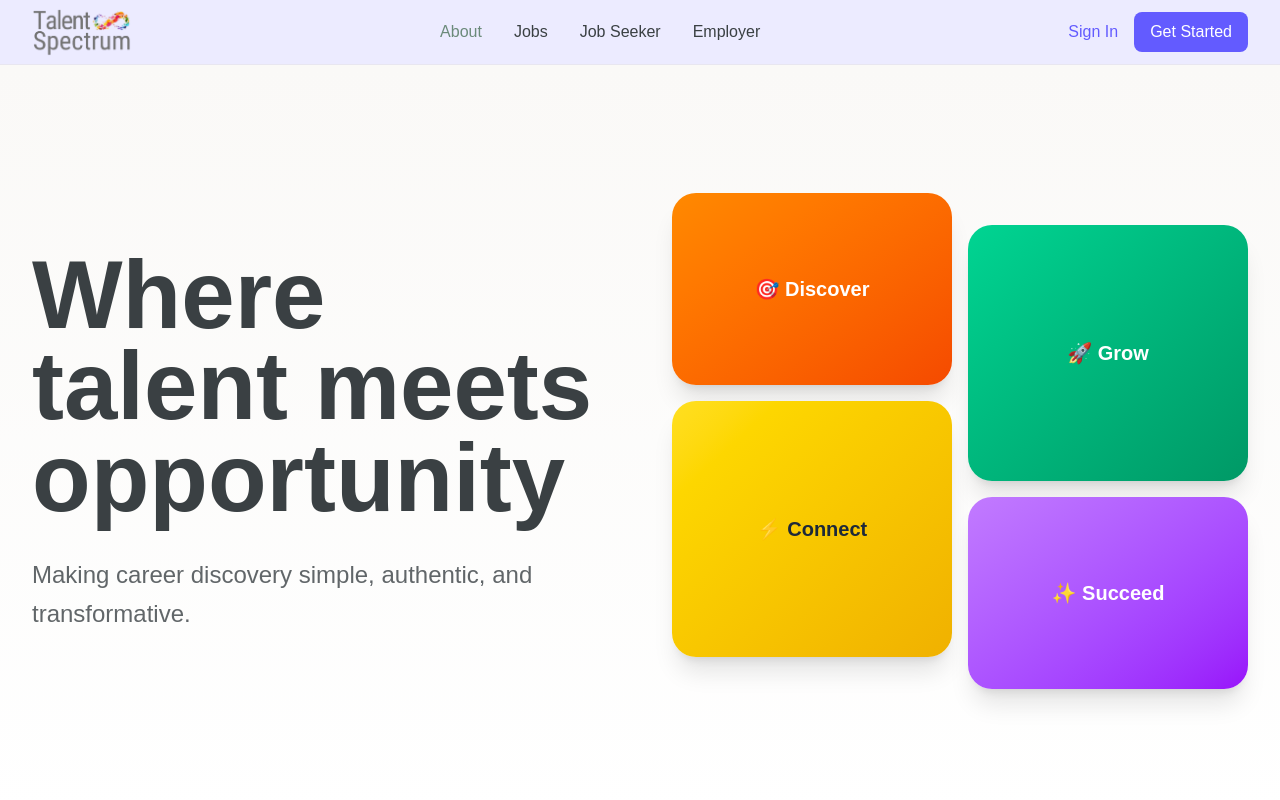
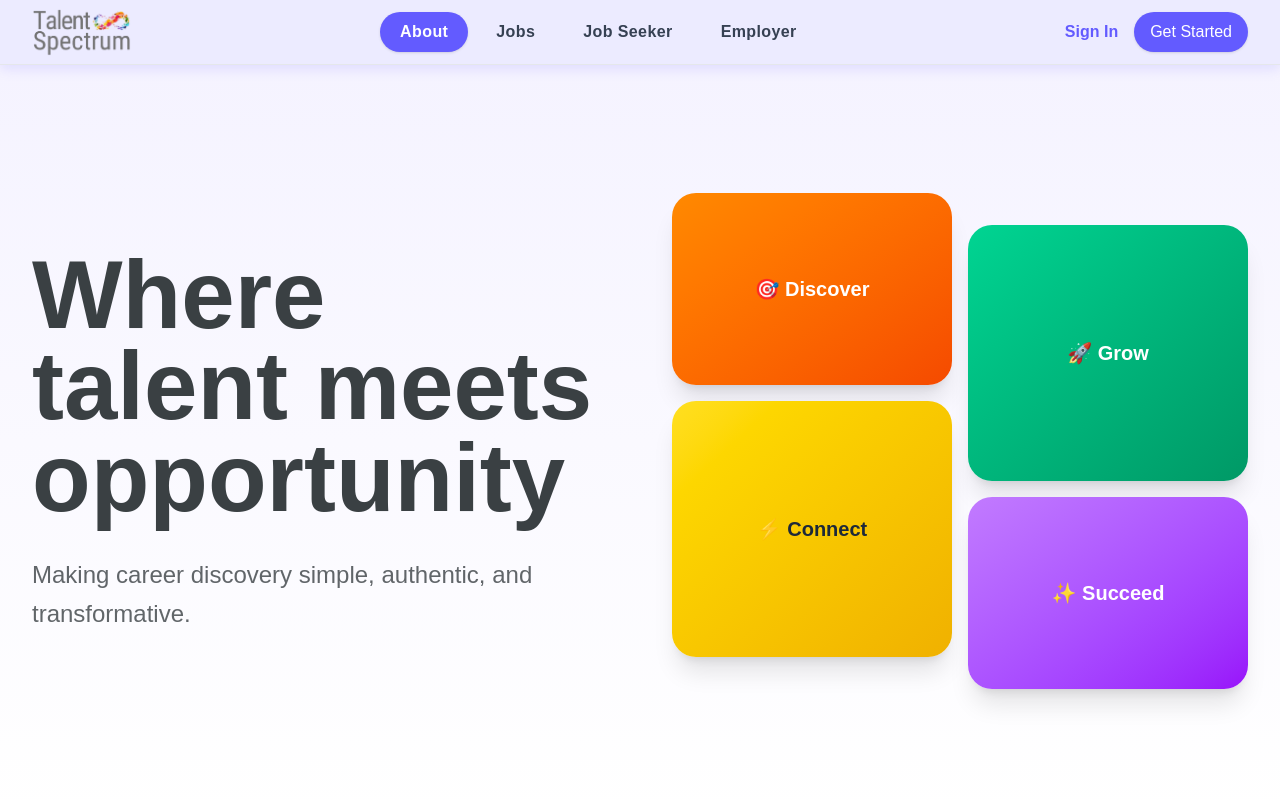
Before and after one commit to y6anting/TalentSpectrum, a Next.js app in the folder talent-spectrum-app/: page /about in a window 1280 px wide. Shown: the top 800 px of the page. Built offline with nearby package versions, Linux system fonts and the light colour scheme.

Commit message:
Standardize about, homepage and login page

```diff
--- a/talent-spectrum-app/src/app/about/page.tsx
+++ b/talent-spectrum-app/src/app/about/page.tsx
@@ -6,7 +6,7 @@ export default function AboutPage() {
   return (
     <div className="min-h-screen bg-white">
       {/* Section 1: Our Story - Hero with Image Grid */}
-      <section className="py-32 px-4 sm:px-6 lg:px-8 bg-gradient-to-b from-[#faf9f7] to-white">
+      <section className="py-32 px-4 sm:px-6 lg:px-8 bg-gradient-to-b from-violet-50 to-background">
         <div className="max-w-7xl mx-auto">
           <div className="grid lg:grid-cols-2 gap-16 items-center">
             <div>
--- a/talent-spectrum-app/src/app/components/header.tsx
+++ b/talent-spectrum-app/src/app/components/header.tsx
@@ -18,19 +18,24 @@ export default function Header({ setCurrentPage }: HeaderProps) {
     { href: "/about", label: "About" },
     { href: "/jobListing", label: "Jobs" },
     // { href: "/JobCoach", label: "Job Coach" },
-    { href: "/JobSeeker", label: "Job Seeker" },
+    { href: "/candidate-dashboard", label: "Job Seeker" },
     // { href: "/contact", label: "Contact" },
-    {href: "Employer", label: "Employer"}
+    {href: "/employer-dashboard", label: "Employer"}
   ];
 
   const isActive = (path: string) => pathname === path;
 
   return (
-    <header className="w-full bg-[#ecebff] backdrop-blur-md border-b border-[#e8e6f0] sticky top-0 z-100">
+    <header className="w-full sticky top-0 z-50 bg-[#e8e7ff]/80 backdrop-blur-lg border-b border-gray-200 shadow-[0_4px_12px_rgba(99,91,255,0.15)]">
+
       <div className="max-w-7xl mx-auto px-4 sm:px-6 lg:px-8">
         <div className="flex justify-between items-center h-16">
           {/* Logo */}
-          <Link href="/" className="flex items-center gap-2" onClick={() => setCurrentPage?.("home")}>
+          <Link
+            href="/"
+            onClick={() => setCurrentPage?.("home")}
+            className="flex items-center gap-2"
+          >
             <Image
               src="/TalentSpectrumLogo.png"
               alt="Talent Spectrum Logo"
@@ -41,17 +46,16 @@ export default function Header({ setCurrentPage }: HeaderProps) {
           </Link>
 
           {/* Desktop Navigation */}
-          <nav className="hidden md:flex items-center space-x-8">
+          <nav className="hidden md:flex items-center space-x-2">
             {navItems.map((item) => (
               <Link
                 key={item.href}
                 href={item.href}
-                className={`transition-colors ${
+                className={`px-5 py-2 rounded-full font-semibold tracking-wide transition-all duration-200 ${
                   isActive(item.href)
-                    ? "text-[#6b8a7a] font-medium"
-                    : "text-[#3a4043] hover:text-[#827CFF]"
+                    ? "bg-[#635bff] text-white shadow hover:bg-[#524aff]"
+                    : "hover:text-[#635bff] text-gray-700  hover:bg-violet-100/70"
                 }`}
-                // onClick={() => setCurrentPage?.(item.page)}
               >
                 {item.label}
               </Link>
@@ -62,71 +66,61 @@ export default function Header({ setCurrentPage }: HeaderProps) {
           <div className="hidden md:flex items-center space-x-4">
             <Link
               href="/login"
-              className="text-[#635bff] hover:text-[#827CFF] font-medium transition-colors"
               onClick={() => setCurrentPage?.("login")}
+              className="text-[#635bff] hover:text-[#524aff] font-semibold transition-all duration-200"
             >
               Sign In
             </Link>
             <Link
               href="/role-selection"
-              className="bg-[#635bff] hover:bg-[#827CFF] text-white px-4 py-2 rounded-lg font-medium transition-colors"
               onClick={() => setCurrentPage?.("role-selection")}
+              className="bg-[#635bff] hover:bg-[#524aff] text-white px-4 py-2 rounded-full font-medium shadow-sm transition-all duration-200"
             >
               Get Started
             </Link>
           </div>
 
           {/* Mobile Menu Button */}
-          <div className="md:hidden">
-            <button
-              onClick={() => setIsMobileMenuOpen(!isMobileMenuOpen)}
-              className="text-[#3a4043] hover:text-[#6b8a7a] p-2"
-              aria-label="Toggle mobile menu"
-            >
-              {isMobileMenuOpen ? <X className="w-6 h-6" /> : <Menu className="w-6 h-6" />}
-            </button>
-          </div>
+          <button
+            onClick={() => setIsMobileMenuOpen((prev) => !prev)}
+            className="md:hidden text-gray-700 hover:text-[#635bff] p-2"
+            aria-label="Toggle mobile menu"
+            aria-expanded={isMobileMenuOpen}
+          >
+            {isMobileMenuOpen ? <X className="w-6 h-6" /> : <Menu className="w-6 h-6" />}
+          </button>
         </div>
 
         {/* Mobile Menu */}
         {isMobileMenuOpen && (
-          <div className="md:hidden py-4 border-t border-[#e8e6f0] bg-white/95 backdrop-blur-md">
-            <nav className="flex flex-col space-y-3">
+          <div className="md:hidden mt-2 border-t border-violet-100 bg-white/70 backdrop-blur-xl rounded-lg shadow-md">
+            <nav className="flex flex-col space-y-2 p-4">
               {navItems.map((item) => (
                 <Link
                   key={item.href}
                   href={item.href}
-                  className={`px-4 py-2 transition-colors ${
+                  onClick={() => setIsMobileMenuOpen(false)}
+                  className={`px-4 py-2 rounded-md font-medium transition-all duration-200 ${
                     isActive(item.href)
-                      ? "text-[#6b8a7a] font-medium bg-[#6b8a7a]/10"
-                      : "text-[#3a4043] hover:text-[#6b8a7a] hover:bg-gray-50"
+                      ? "bg-[#635bff] text-white shadow-sm"
+                      : "text-gray-700 hover:bg-violet-100/70 hover:text-[#635bff]"
                   }`}
-                  onClick={() => {
-                    // setCurrentPage?.(item.page);
-                    setIsMobileMenuOpen(false);
-                  }}
                 >
                   {item.label}
                 </Link>
               ))}
-              <div className="px-4 pt-3 border-t border-[#e8e6f0] space-y-2">
+              <div className="pt-4 border-t border-violet-100 flex flex-col gap-2">
                 <Link
                   href="/login"
-                  className="block w-full text-center text-[#6b8a7a] hover:text-[#5d7c6b] font-medium py-2"
-                  onClick={() => {
-                    setCurrentPage?.("login");
-                    setIsMobileMenuOpen(false);
-                  }}
+                  onClick={() => setIsMobileMenuOpen(false)}
+                  className="text-center text-[#635bff] hover:text-[#524aff] font-medium py-2 transition-all"
                 >
                   Sign In
                 </Link>
                 <Link
-                  href="/role-selection"
-                  className="block w-full text-center bg-[#6b8a7a] hover:bg-[#5d7c6b] text-white px-4 py-2 rounded-lg font-medium transition-colors"
-                  onClick={() => {
-                    setCurrentPage?.("role-selection");
-                    setIsMobileMenuOpen(false);
-                  }}
+                  href="/login"
+                  onClick={() => setIsMobileMenuOpen(false)}
+                  className="text-center bg-[#635bff] hover:bg-[#524aff] text-white py-2 rounded-full font-medium shadow-md transition-all"
                 >
                   Get Started
                 </Link>
--- a/talent-spectrum-app/src/app/components/input.tsx
+++ b/talent-spectrum-app/src/app/components/input.tsx
@@ -9,7 +9,7 @@ function Input({ className, type, ...props }: React.ComponentProps<"input">) {
       data-slot="input"
       className={cn(
         "file:text-foreground placeholder:text-muted-foreground selection:bg-primary selection:text-primary-foreground dark:bg-input/30 border-input flex h-9 w-full min-w-0 rounded-md border px-3 py-1 text-base bg-input-background transition-[color,box-shadow] outline-none file:inline-flex file:h-7 file:border-0 file:bg-transparent file:text-sm file:font-medium disabled:pointer-events-none disabled:cursor-not-allowed disabled:opacity-50 md:text-sm",
-        "focus-visible:border-ring focus-visible:ring-ring/50 focus-visible:ring-[3px]",
+        "focus-visible:border-gray-400 focus-visible:ring-gray-400/50 focus-visible:ring-[1px]",
         "aria-invalid:ring-destructive/20 dark:aria-invalid:ring-destructive/40 aria-invalid:border-destructive",
         className,
       )}
--- a/talent-spectrum-app/src/app/components/textarea.tsx
+++ b/talent-spectrum-app/src/app/components/textarea.tsx
@@ -7,7 +7,7 @@ function Textarea({ className, ...props }: React.ComponentProps<"textarea">) {
     <textarea
       data-slot="textarea"
       className={cn(
-        "resize-none border-input placeholder:text-muted-foreground focus-visible:border-ring focus-visible:ring-ring/50 aria-invalid:ring-destructive/20 dark:aria-invalid:ring-destructive/40 aria-invalid:border-destructive dark:bg-input/30 flex field-sizing-content min-h-16 w-full rounded-md border bg-input-background px-3 py-2 text-base transition-[color,box-shadow] outline-none focus-visible:ring-[3px] disabled:cursor-not-allowed disabled:opacity-50 md:text-sm",
+        "resize-none border-input placeholder:text-muted-foreground selection:bg-primary selection:text-primary-foreground dark:bg-input/30 flex h-20 w-full min-w-0 rounded-md border px-3 py-3 text-base bg-input-background transition-[color,box-shadow] outline-none focus-visible:border-gray-400 focus-visible:ring-gray-400/50 focus-visible:ring-[1px] aria-invalid:ring-destructive/20 dark:aria-invalid:ring-destructive/40 aria-invalid:border-destructive disabled:pointer-events-none disabled:cursor-not-allowed disabled:opacity-50 md:text-sm",
         className,
       )}
       {...props}
--- a/talent-spectrum-app/src/app/login/page.tsx
+++ b/talent-spectrum-app/src/app/login/page.tsx
@@ -36,14 +36,14 @@ interface SignupProgress {
 // Customize labels, titles, descriptions, and dashboard routes for each user type
 const USER_TYPE_CONFIG = {
   candidate: {
-    label: "🌻 Job Seeker",
+    label: "Job Seeker",
     title: "Find Your Perfect Role",
     description:
       "Join our platform designed for neurodivergent professionals to thrive in inclusive workplaces.",
     dashboard: "/candidate-dashboard",
   },
   employer: {
-    label: "🏢 Employer",
+    label: "Employer",
     title: "Discover Top Talent",
     description:
       "Build diverse teams with our neurodivergent-friendly hiring platform.",
@@ -72,7 +72,7 @@ const InputField = ({
   placeholder: string;
   required?: boolean;
 }) => (
-  <div className="mb-4">
+  <div className="mb-4 ">
     <label className="block text-sm font-medium text-gray-700 mb-2">
       {label}
     </label>
@@ -390,7 +390,7 @@ const LoginPage = () => {
             LEFT SIDE - ILLUSTRATION PANEL
             To change gradient colors, modify: from-[#color] to-[#color]
             ==================================================================== */}
-        <div className="hidden lg:flex lg:w-1/2 bg-gradient-to-br from-[#0e0116] to-[#b53cfc] p-12 flex-col justify-between">
+        <div className="hidden lg:flex lg:w-1/2 bg-gradient-to-br from-[#3a075a] to-[#635bff] p-12 flex-col justify-between">
           {/* Brand Header */}
           <div>
             <Image
@@ -407,7 +407,7 @@ const LoginPage = () => {
           </div>
 
           {/* Center Content - Dynamic based on signup progress or user type */}
-          <div className="flex-1 flex items-center justify-center">
+          <div className="flex-1 flex items-center justify-center ">
             {activeTab === "signup" ? (
               // Progressive Signup Steps Display
               <div className="text-center w-full max-w-md">
@@ -447,7 +447,7 @@ const LoginPage = () => {
                 {/* Step-specific content */}
                 {signupProgress.currentStep === "name" && (
                   <div className="animate-fadeIn">
-                    <div className="text-7xl mb-6">🌋</div>
+                    {/* <div className="text-7xl mb-6">🌋</div> */}
                     <h2 className="text-white text-4xl font-bold mb-4">
                       Your Journey Starts Here!
                     </h2>
@@ -459,7 +459,7 @@ const LoginPage = () => {
 
                 {signupProgress.currentStep === "email" && (
                   <div className="animate-fadeIn">
-                    <div className="text-7xl mb-6">💫</div>
+                    {/* <div className="text-7xl mb-6">💫</div> */}
                     <h2 className="text-white text-4xl font-bold mb-4">
                       Great to meet you, {signupData.name}!
                     </h2>
@@ -471,7 +471,7 @@ const LoginPage = () => {
 
                 {signupProgress.currentStep === "password" && (
                   <div className="animate-fadeIn">
-                    <div className="text-7xl mb-6">🎉</div>
+                    {/* <div className="text-7xl mb-6">🎉</div> */}
                     <h2 className="text-white text-4xl font-bold mb-4">
                       Almost Ready to Shine!
                     </h2>
@@ -495,7 +495,7 @@ const LoginPage = () => {
             RIGHT SIDE - FORM CONTAINER
             Change background color with: bg-[#color]
             ==================================================================== */}
-        <div className="w-full lg:w-1/2 flex items-center justify-center p-8 bg-[#faf9f7]">
+        <div className="w-full lg:w-1/2 flex items-center justify-center p-8 bg-gradient-to-b from-violet-50 to-background">
           <div className="max-w-md w-full">
             {/* User Type Badge - Shows current user type (Job Seeker/Employer) */}
             <div className="text-center mb-6">
--- a/talent-spectrum-app/src/app/page.tsx
+++ b/talent-spectrum-app/src/app/page.tsx
@@ -36,7 +36,7 @@ export default function HomePage() {
                   value={searchQuery}
                   onChange={(e) => setSearchQuery(e.target.value)}
                   placeholder="Search jobs, inclusive employers, coaches & more..."
-                  className="w-full px-6 py-4 pr-12 text-lg border border-[#e8e6f0] rounded-xl focus:ring-2 focus:ring-[#635bff] focus:border-[#635bff] outline-none transition-all text-[#3a4043] bg-white/90 backdrop-blur-sm shadow-lg"
+                  className="w-full px-6 py-4 pr-12 text-lg border border-[#e8e6f0] rounded-xl focus:ring-[#635bff] focus:border-[#635bff] outline-none transition-all text-[#3a4043] bg-white/90 backdrop-blur-sm shadow-lg"
                 />
                 <button
                   type="submit"
```
